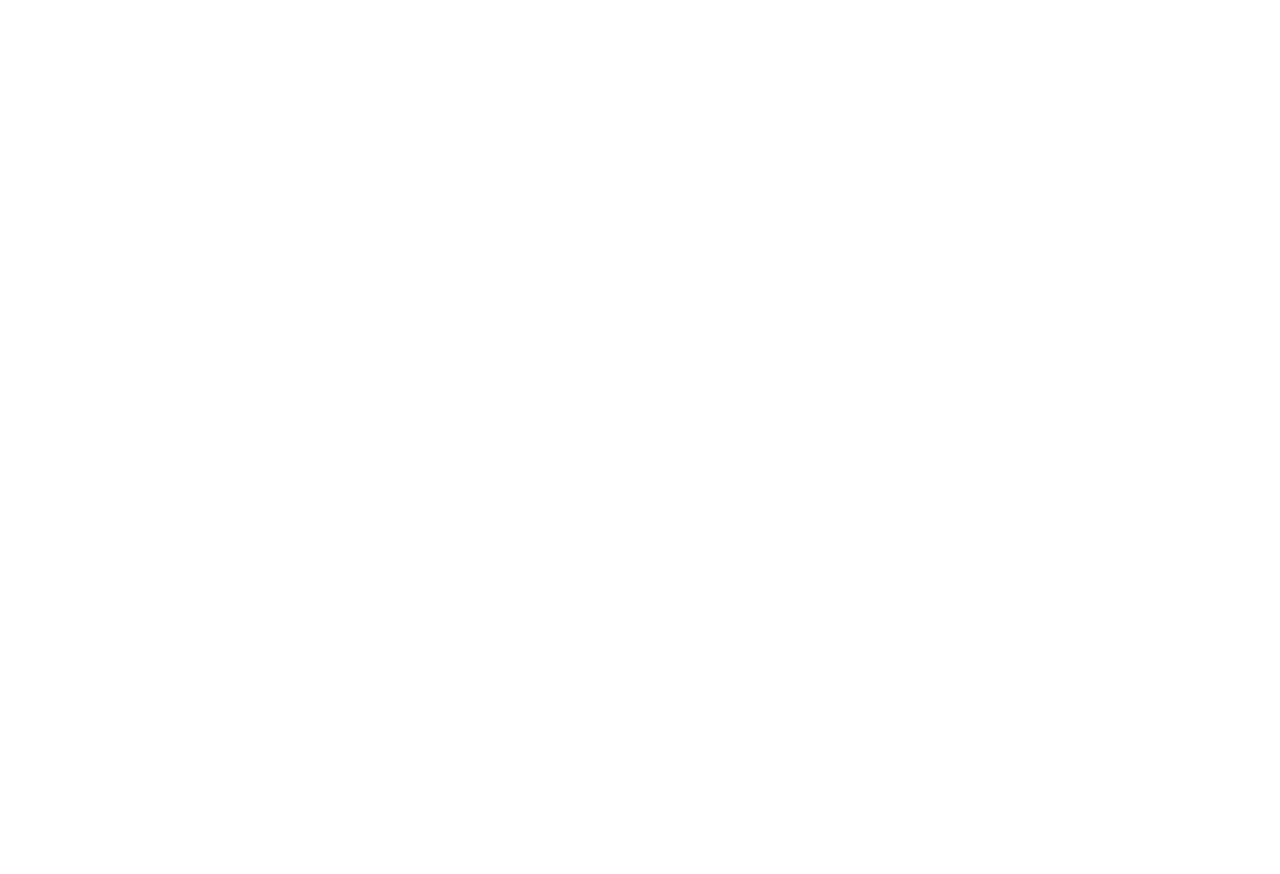
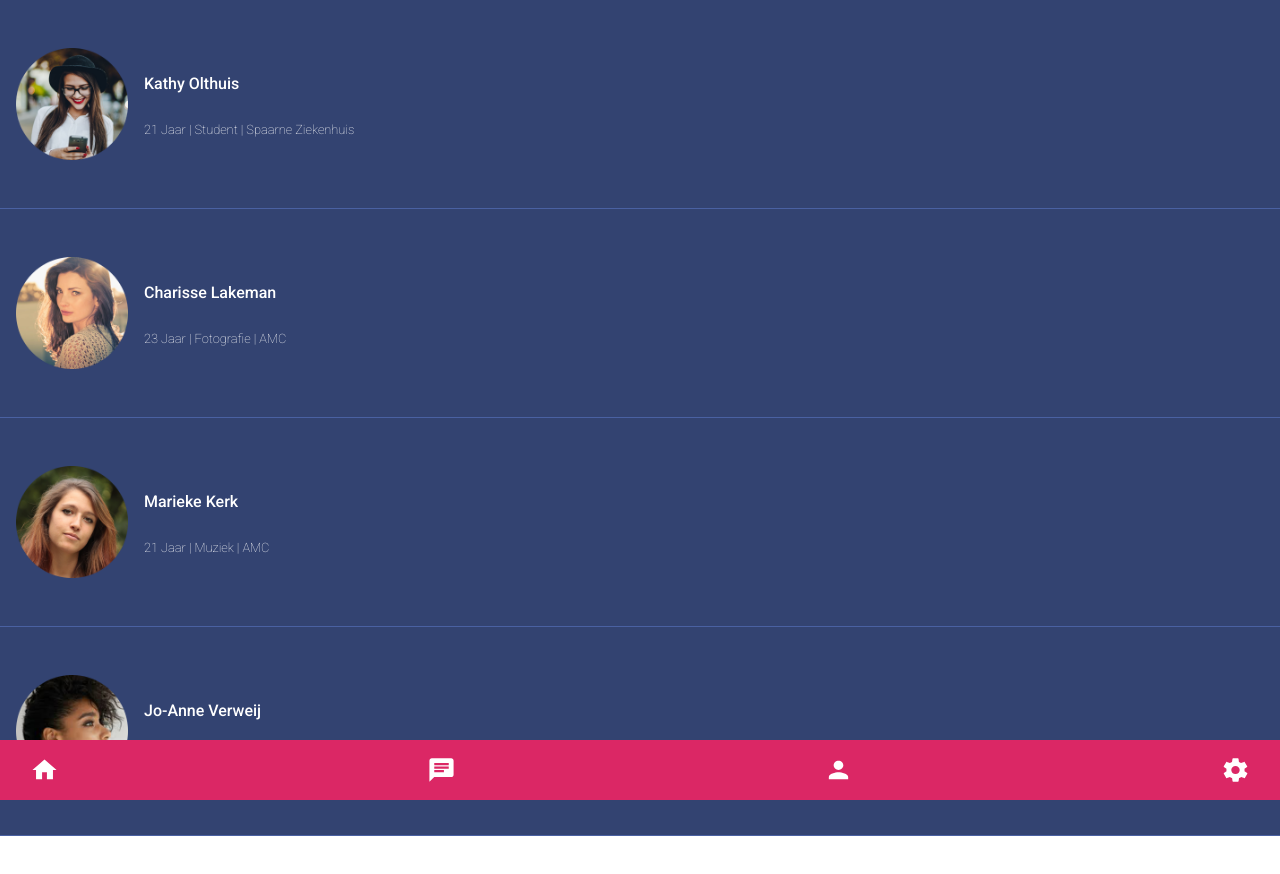
Before and after one commit to BasPieren/blok-tech, a plain HTML site: page home.html in a window 1280 px wide. Before the commit the page ends 800 px from the top, so only its background shows below. Drawn offline with Linux system fonts and the light colour scheme.

Commit message:
Added first parts of the overview page

```diff
--- a/css/style.css
+++ b/css/style.css
@@ -20,6 +20,13 @@ body{
 	font-family: 'Roboto', sans-serif;
 	font-size: 1.8em;
 	font-weight: 700;
+	color: #ffffff;
+}
+
+.default_h3{
+	font-family: 'Roboto', sans-serif;
+	font-size: 1.5em;
+	font-weight: 500;
 	color: #ffffff;
 }
 
@@ -66,6 +73,14 @@ body{
 	text-align: center;
 }
 
+.page_back_icon{
+	position: absolute;
+	margin: 1em 0 0 1em;
+	top: 0;
+	left: 0;
+	width: 3em;
+}
+
 /* ------------------ HOMEPAGE ------------------ */
 
 .main_home_page{
@@ -94,14 +109,6 @@ body{
 	justify-content: center;
 	height: 100vh;
 	background-image: url(../images/main_login_page_background.jpg);
-}
-
-.main_login_page > a{
-	position: absolute;
-	margin: 1em 0 0 1em;
-	top: 0;
-	left: 0;
-	width: 3em;
 }
 
 .main_login_page > p{
@@ -181,3 +188,74 @@ body{
 	border-radius: 3em;
 	text-align: center;
 }
+
+/* ------------------ OVERVIEW PAGE ------------------ */
+
+.main_overzicht_page{
+	position: relative;
+	display: flex;
+	flex-direction: column;
+	margin: 0 0 3.750em 0;
+	background-color: #334371;
+}
+
+.main_overzicht_page > article{
+	display: flex;
+	padding: 3em 1em;
+	border-bottom: 1px solid #4a61a2;
+}
+
+.main_overzicht_page > article > img{
+	display: block;
+	max-width: 7em;
+	max-height: 7em;
+}
+
+.main_overzicht_page > article > div{
+	display: flex;
+	flex-direction: column;
+	justify-content: center;
+	margin: 0 0 0 1em;
+}
+
+.main_overzicht_page > article > div > h3{
+	font-size: 1em;
+}
+
+.main_overzicht_page > article > div > p{
+	font-size: 0.8em;
+}
+
+/* ------------------ NAVIGATION ------------------ */
+
+footer{
+	margin: 0;
+    padding: 0;
+    position: fixed;
+    display: flex;
+    align-items: center;
+    bottom: 0;
+    height: 3.750em;
+    width: 100%;
+    background-color: #DB2765;
+    z-index: 999;
+}
+
+footer > nav{
+	padding: 0 1.875em;
+    width: 100%;
+}
+
+footer > nav > ul{
+	display: flex;
+    justify-content: space-between;
+    align-items: center;
+    padding: 0;
+    margin: 0;
+    list-style: none;
+}
+
+footer > nav > ul > li {
+    width: 1.8em;
+    height: 1.8em;
+}
--- a/home.html
+++ b/home.html
@@ -12,9 +12,66 @@
 
 	<main class="main_overzicht_page">
 
+		<article>
 
+			<img src="images/profile_picture_1.png" alt="">
+
+			<div>
+				<h3 class="default_h3">Kathy Olthuis</h3>
+				<p class="default_p">21 Jaar | Student | Spaarne Ziekenhuis</p>
+			</div>
+
+		</article>
+
+		<article>
+
+			<img src="images/profile_picture_2.png" alt="">
+
+			<div>
+				<h3 class="default_h3">Charisse Lakeman</h3>
+				<p class="default_p">23 Jaar | Fotografie | AMC</p>
+			</div>
+
+		</article>
+
+		<article>
+
+			<img src="images/profile_picture_3.png" alt="">
+
+			<div>
+				<h3 class="default_h3">Marieke Kerk</h3>
+				<p class="default_p">21 Jaar | Muziek | AMC</p>
+			</div>
+
+		</article>
+
+		<article>
+
+			<img src="images/profile_picture_4.png" alt="">
+
+			<div>
+				<h3 class="default_h3">Jo-Anne Verweij</h3>
+				<p class="default_p">22 Jaar | Student | UMC</p>
+			</div>
+
+		</article>
 
 	</main>
+
+	<footer>
+
+		<nav>
+
+			<ul>
+				<li><a href="home.html"><img src="images/ic_home_48px.svg" alt=""></a></li>
+				<li><a href="#"><img src="images/ic_chat_48px.svg" alt=""></a></li>
+				<li><a href="#"><img src="images/ic_person_48px.svg" alt=""></a></li>
+				<li><a href="index.html"><img src="images/ic_settings_48px.svg" alt=""></a></li>
+			</ul>
+
+		</nav>
+
+	</footer>
 
 	<script src="js/script.js"></script>
 
```
Also changed, not shown: login.html (+1 -1 lines), images/ic_chat_48px.svg (added), images/ic_home_48px.svg (added), images/ic_person_48px.svg (added), images/ic_settings_48px.svg (added), images/profile_picture_1.png (added), images/profile_picture_2.png (added), images/profile_picture_3.png (added), images/profile_picture_4.png (added), images/profile_picture_5.png (added), images/profile_picture_6.png (added).
